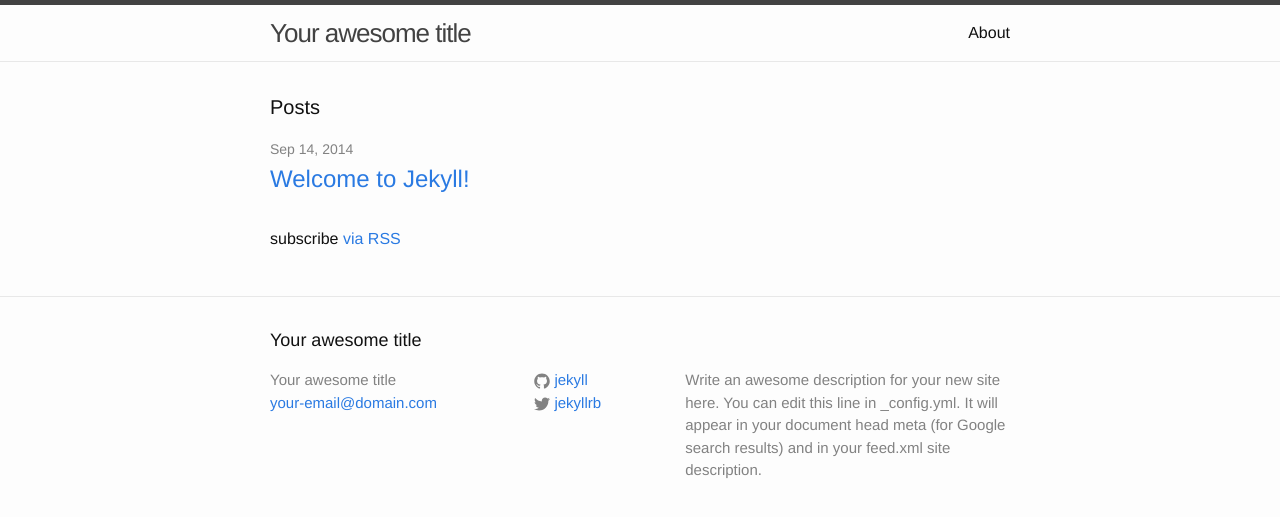
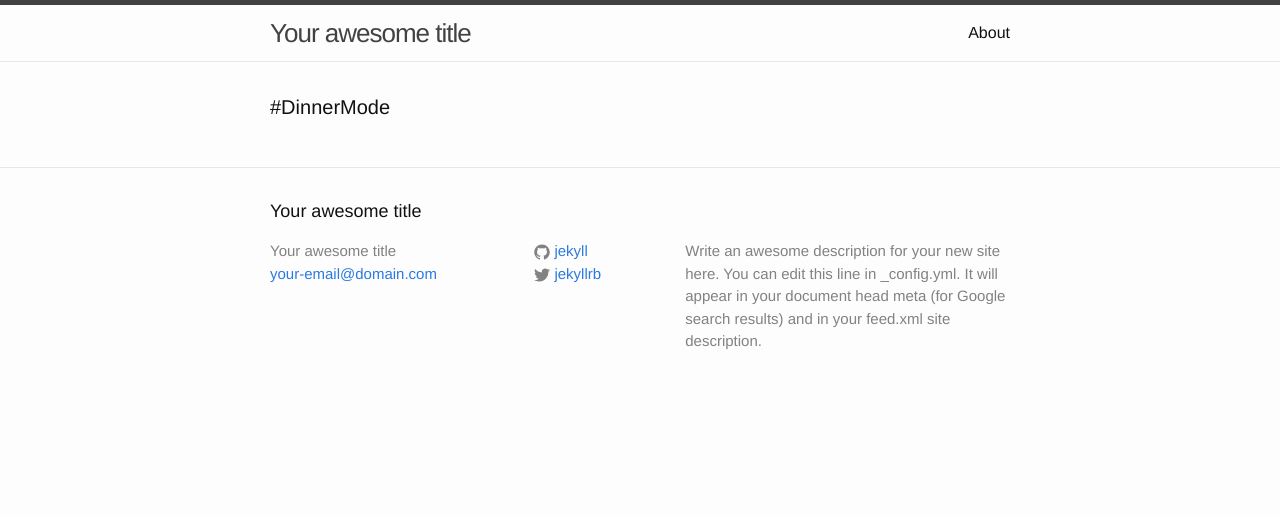
Before and after one commit to DinnerMode/dinnermode.github.io, a Jekyll site: the page built from index.html, in a window 1280 px wide. Shown: the top 517 px of the page. Built offline with Jekyll 4.4.1, drawn with Linux system fonts in a browser that asks for light colours.

Commit message:
removing default content

```diff
--- a/index.html
+++ b/index.html
@@ -4,20 +4,6 @@
 
 <div class="home">
 
-  <h1 class="page-heading">Posts</h1>
-
-  <ul class="post-list">
-    {% for post in site.posts %}
-      <li>
-        <span class="post-meta">{{ post.date | date: "%b %-d, %Y" }}</span>
-
-        <h2>
-          <a class="post-link" href="{{ post.url | prepend: site.baseurl }}">{{ post.title }}</a>
-        </h2>
-      </li>
-    {% endfor %}
-  </ul>
-
-  <p class="rss-subscribe">subscribe <a href="{{ "/feed.xml" | prepend: site.baseurl }}">via RSS</a></p>
+  <h1 class="page-heading">#DinnerMode</h1>
 
 </div>
```
